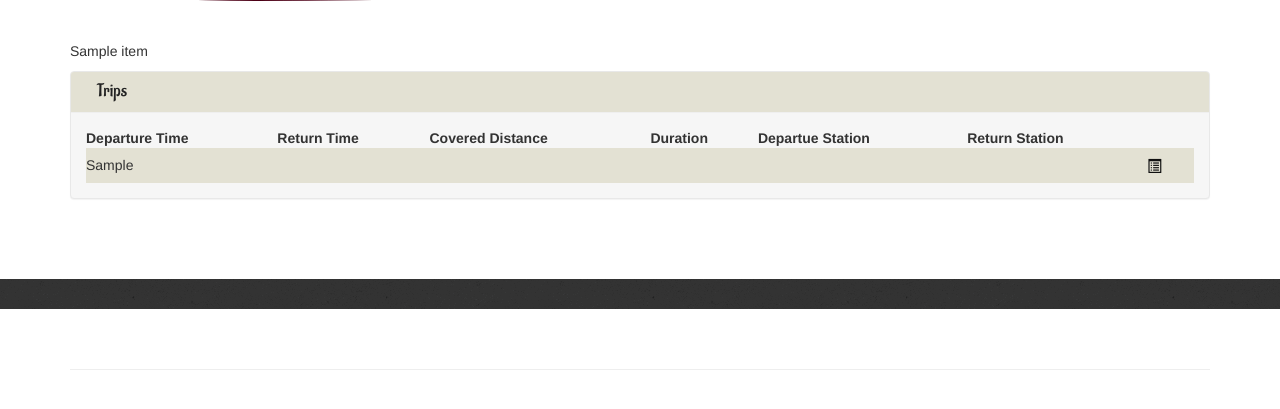
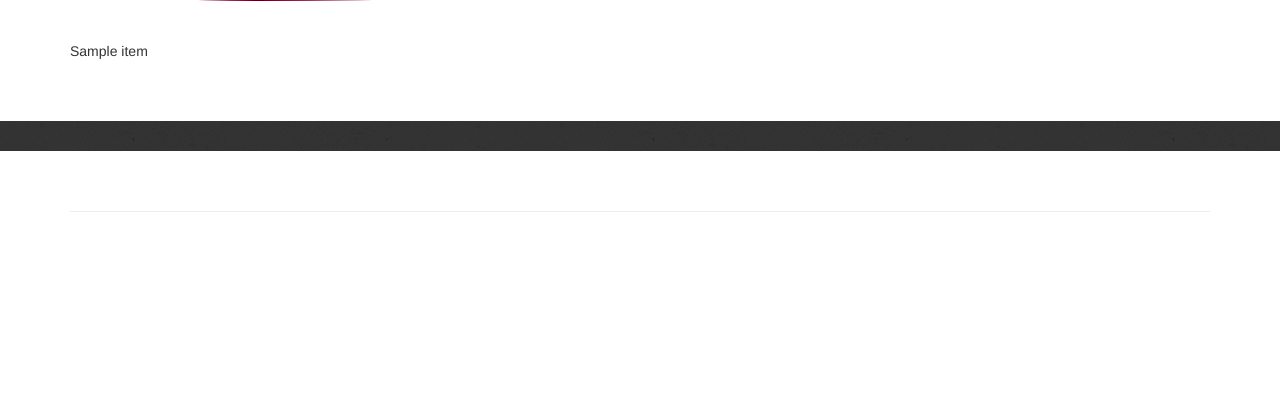
Before and after one commit to ahmedeleven/bikeapp, a Django app: page /test_api/ in a window 1280 px wide. Shown: the part 225-634 px from the top of the page. Run offline with Django 5.2, Linux system fonts and the light colour scheme; tables that the repository leaves empty hold one stand-in row (values such as "Sample post"); a database or web service that is not in the repository returns one stand-in record (values such as "Sample title"); data that the repository does not hold is empty; some libraries are stand-ins or nearby versions.

```diff
--- a/frontend/templates/frontend/test.html
+++ b/frontend/templates/frontend/test.html
@@ -12,85 +12,6 @@
 
 
 
-		<div class="panel panel-default manage_container panel-custom-primary">
-
-
-		<div class="panel-heading">
-			<h4>Trips</h4>
-		</div>
-
-		<div class="panel-body">
-			<table class="table-responsive table_custom_manage">
-				<thead>
-					<tr>
-						<th>Departure Time</th>
-						<th>Return Time</th>
-						<th>Covered Distance</th>
-						<th>Duration</th>
-						<th>Departue Station</th>
-						<th>Return Station</th>
-					</tr>
-				</thead>
-				<tbody>
-						{% if data %}
-						    {% for trip in data %}
-						    <tr>
-						    	<td>{{trip.results.}}</td>
-						        <td>{{printer.brand}}</td>
-						        <td>{{printer.building}}</td>
-						        <td>{{printer.department}}</td>
-						        <td>{{printer.floor}}</td>
-						        <td>{{printer.room}}</td>
-						        <td>{{printer.ip}}</td>
-						        <td>{{printer.barcode}}</td>
-						        <td>{{printer.reference}}</td>
-						        <td><a href="{% url 'printersView' printer.id %}" class="manage_icons details_icon" title="" data-toggle="tooltip" data-html="true" data-original-title="{{printer.notes|linebreaks}}<br />Click for more details"><span class="glyphicon glyphicon-list-alt icons-style"></span></a></td>
-						        {% if perms.requests.change_printer %}
-						        	<td><a href="{% url 'printersEdit' printer.id %}" class="manage_icons edit_icon" title="" data-toggle="tooltip" data-original-title="Edit"><span class="glyphicon glyphicon-edit icons-style"></span></a></td>
-						        {% endif %}
-						        {% if perms.requests.delete_printer %}
-						        	<td><a href="{% url 'printersDelete' printer.id %}" class="manage_icons delete_icon" title="" data-toggle="tooltip" data-original-title="Delete"><span class="glyphicon glyphicon-trash icons-style"></span></a></td>
-						        {% endif %}
-						    </tr>
-						    {% endfor %}
-						{% else %}
-						    <p>There is no Printers available</p>
-						{% endif %}
-
-
-				</tbody>
-			</table>
-
-			{% if printers.has_other_pages %}
-				<ul class="pagination">
-				    {% if printers.has_previous %}
-				     	<li><a href="?page={{ printers.previous_page_number }}">&laquo;</a></li>
-				    {% else %}
-				     	<li class="disabled"><span>&laquo;</span></li>
-				    {% endif %}
-				    {% for i in printers.paginator.page_range %}
-				    	{% if printers.number == i %}
-				    		<li class="active"><span>{{ i }} <span class="sr-only">(current)</span></span></li>
-				    	{% else %}
-				    		<li><a href="?page={{ i }}">{{ i }}</a></li>
-				    	{% endif %}
-				    {% endfor %}
-				    {% if printers.has_next %}
-				    	<li><a href="?page={{ printers.next_page_number }}">&raquo;</a></li>
-				    {% else %}
-				    	<li class="disabled"><span>&raquo;</span></li>
-				    {% endif %}
-				</ul>
-			{% endif %}
-
-
-
-		</div>
-
-	</div>
-
-
-
 
 
 
```
Also changed, not shown: apis/views.py (+37 -31 lines).
